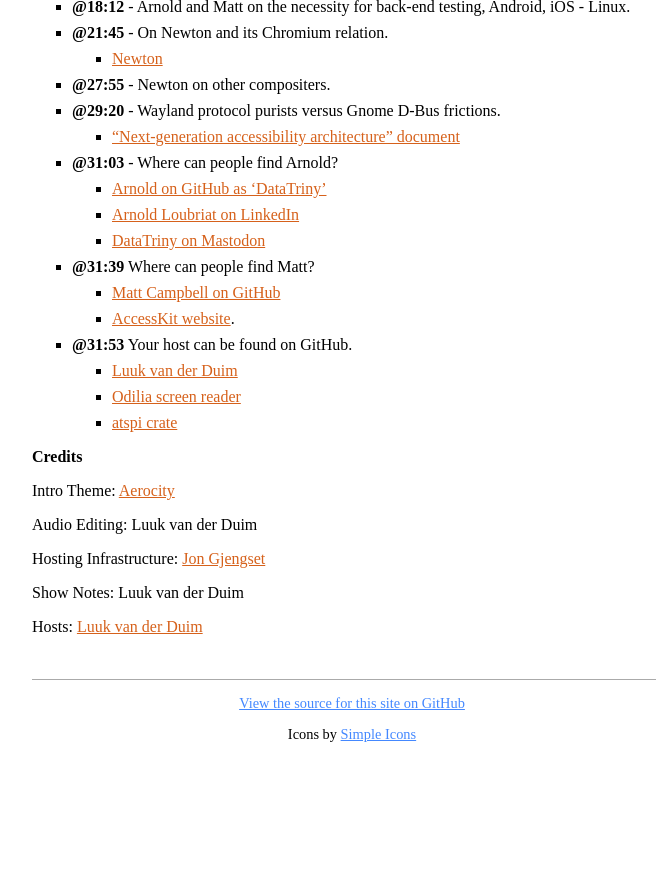
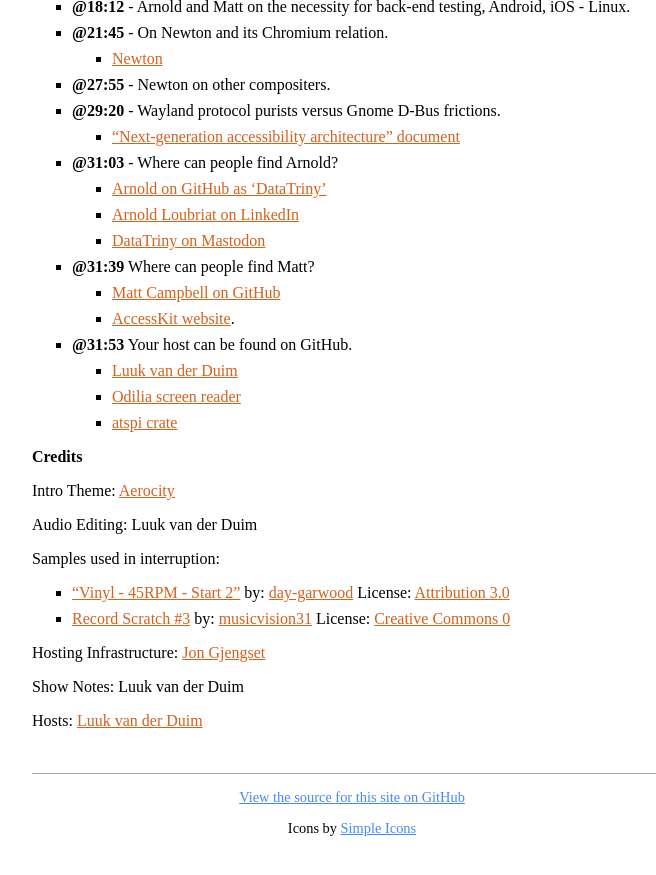
Before and after one commit to rustacean-station/rustacean-station.org, a Jekyll site: the page built from _episodes/interviews/2025-05-29-accesskit-with-matt-campbell-and-arnold-loubriat.md, in a window 1280 px wide and 900 px high, scrolled down 1386 px. Shown: the top 875 px of the window, without its empty margins (288-944 px from the left). Built offline with Jekyll 4.4.1, drawn with Linux system fonts in a browser that asks for light colours; before the commit the page ends 2192 px from its top, so only the background shows below that.

Commit message:
Attribution: Add attribution to the two samples used in the intro-interruption.

```diff
--- a/_episodes/interviews/2025-05-29-accesskit-with-matt-campbell-and-arnold-loubriat.md
+++ b/_episodes/interviews/2025-05-29-accesskit-with-matt-campbell-and-arnold-loubriat.md
@@ -59,6 +59,15 @@
 
 Audio Editing: Luuk van der Duim
 
+Samples used in interruption:
+
+- ["Vinyl - 45RPM - Start 2"](https://freesound.org/people/day-garwood/sounds/619302/)
+  by: [day-garwood](https://freesound.org/people/day-garwood/)
+  License: [Attribution 3.0](https://creativecommons.org/licenses/by/3.0/)
+- [Record Scratch #3](https://freesound.org/people/musicvision31/sounds/431778/)
+  by: [musicvision31](https://freesound.org/people/musicvision31/)
+  License: [Creative Commons 0](http://creativecommons.org/publicdomain/zero/1.0/)
+
 Hosting Infrastructure: [Jon Gjengset](https://twitter.com/jonhoo/)
 
 Show Notes: Luuk van der Duim
```
